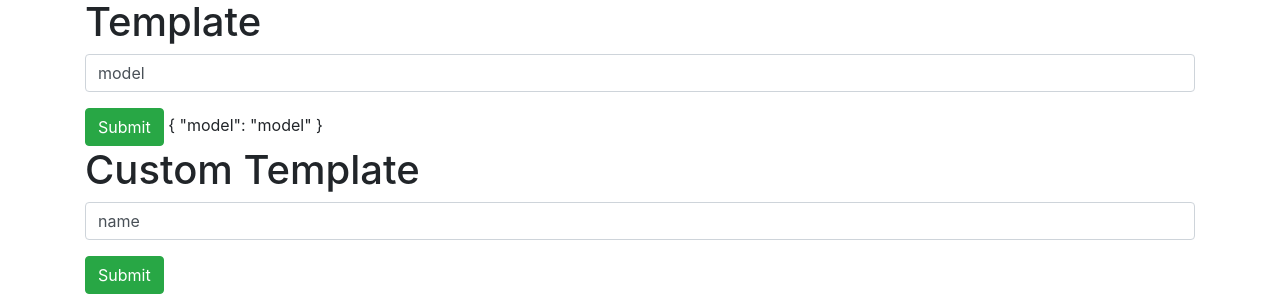
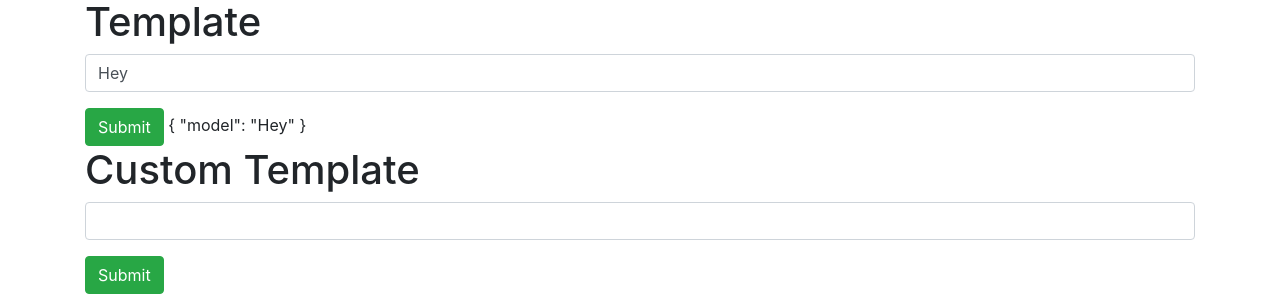
Before and after one commit to ngneat/error-tailor, an Angular app: page / in a window 1280 px wide. Shown: the part 326-622 px from the top of the page. Built offline with nearby package versions, Linux system fonts and the light colour scheme.

Commit message:
docs: ✏️ fix useValue getting started
Added other features in sample playground according to docs

BREAKING CHANGE: no

Closes: #3

```diff
--- a/src/app/app.component.html
+++ b/src/app/app.component.html
@@ -14,7 +14,7 @@
 
   <section formGroupName="address">
     <div class="form-group">
-      <input class="form-control" formControlName="city" placeholder="City" />
+      <input class="form-control" formControlName="city" placeholder="City" controlErrorsClass="my-class" />
     </div>
 
     <div class="form-group">
@@ -39,7 +39,7 @@
 
 <form #f="ngForm" errorTailor>
   <div class="form-group">
-    <input class="form-control" ngModel="model" required name="model" />
+    <input class="form-control" [(ngModel)]="model" required name="model" />
   </div>
   <button class="btn btn-success">Submit</button>
   {{ f.value | json }}
@@ -47,11 +47,11 @@
 
 <h1>Custom Template</h1>
 
-<form #f="ngForm" errorTailor>
+<form errorTailor>
   <ng-template let-error let-text="text" #tpl> {{ error | json }} {{ text }} </ng-template>
 
   <div class="form-group">
-    <input class="form-control" ngModel="name" required name="name" [controlErrorsTpl]="tpl" />
+    <input class="form-control" ngModel required name="name" [controlErrorsOnBlur]="false" [controlErrorsTpl]="tpl" />
   </div>
   <button class="btn btn-success">Submit</button>
 </form>
--- a/src/app/app.component.scss
+++ b/src/app/app.component.scss
@@ -0,0 +1,4 @@
+::ng-deep .my-class {
+  border: 1px solid red;
+  border-radius: 3px;
+}
```
Also changed, not shown: 1 other file (tests, documents, lock files or other folders).
